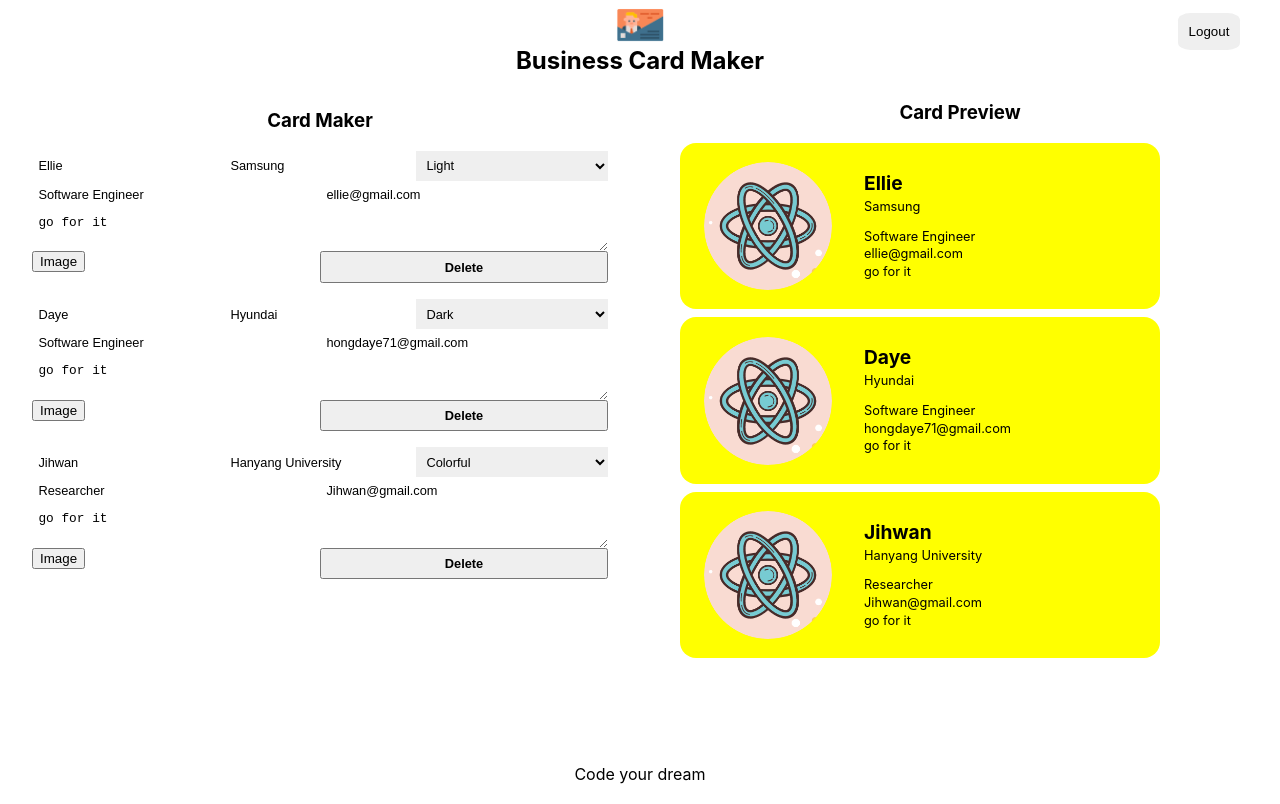
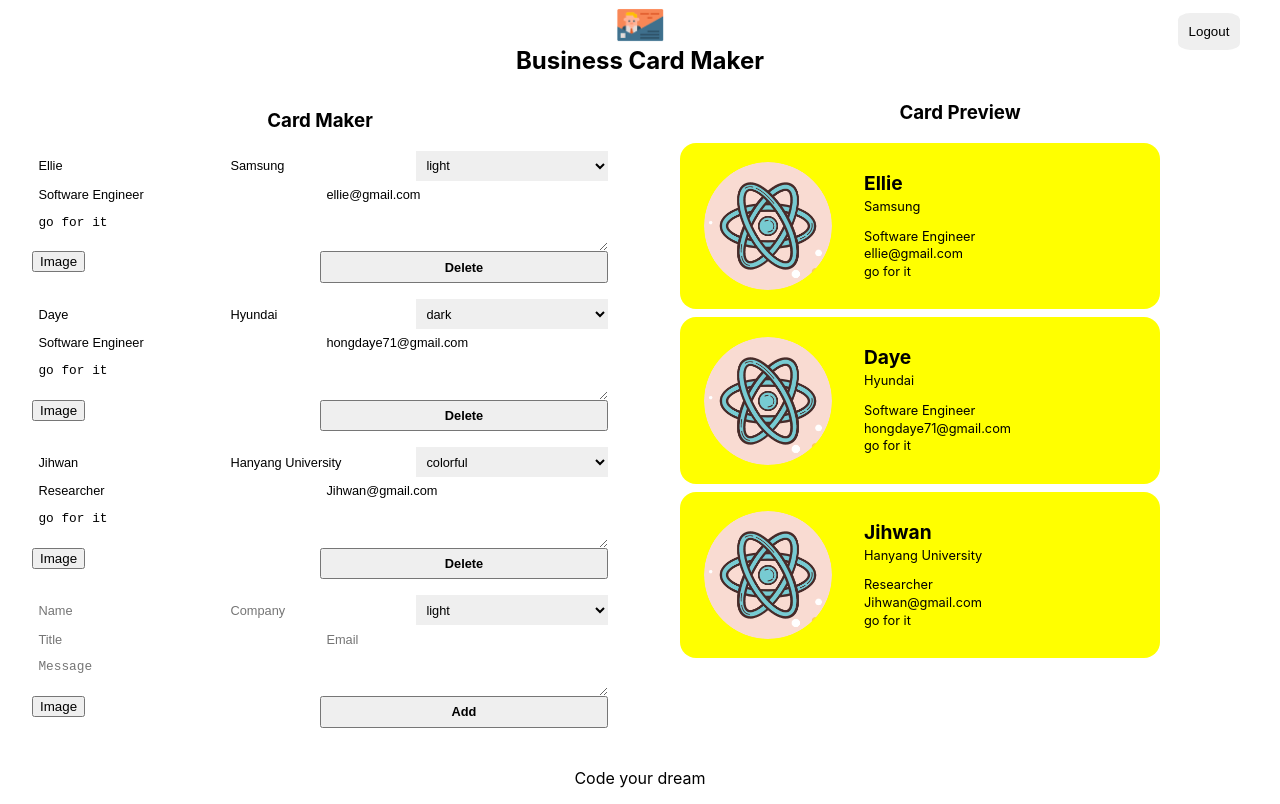
Before and after one commit to HongDaye71/React_BusinessCard, a React (Create React App) app: page /maker in a window 1280 px wide. Built offline with nearby package versions, Linux system fonts and the light colour scheme; no server answers; sample sign-in values are in the browser's storage.

Commit message:
20220701_AddForm생성

```diff
--- /dev/null
+++ b/src/components/card_add_form/card_add_form.jsx
@@ -0,0 +1,67 @@
+import React, { useRef } from 'react';
+import Button from '../button/button';
+import Image_file_input from '../image_file_input/image_file_input';
+import styles from './card_add_form.module.css'
+
+const CardAddForm = ({ onAdd }) => {
+    const formRef = useRef();
+    const nameRef = useRef();
+    const companyRef = useRef();
+    const themeRef = useRef();
+    const titleRef = useRef();
+    const emailRef = useRef();
+    const messageRef = useRef();
+
+    const onSubmit = (event) => {
+        event.preventDefault();
+        const card = {
+            id: Date.now(),
+            name : nameRef.current.value || '',
+            company : companyRef.current.value || '',
+            theme : themeRef.current.value,
+            title : titleRef.current.value || '',
+            email : emailRef.current.value || '',
+            message : messageRef.current.value || '',
+            fileName: '',
+            fileURL: '',
+        };
+        formRef.current.reset(); //제출 시, value reset
+        onAdd(card);
+    }
+
+    return (
+        <form ref={formRef} className={styles.form}>
+            <input ref={nameRef} className={styles.input} type="text" name="name" placeholder="Name" />
+            <input ref={companyRef} className={styles.input} type="text" name="company" placeholder="Company" />
+            <select  ref={themeRef} className={styles.select} name="theme" placeholder="Theme">
+                <option placeholder="light">light</option>
+                <option placeholder="dark">dark</option>
+                <option placeholder="colorful">colorful</option>
+            </select>
+            <input ref={titleRef} className={styles.input} type="text" name="title" placeholder="Title" />
+            <input ref={emailRef} className={styles.input} type="text" name="email" placeholder="Email" />
+            <textarea ref={messageRef} className={styles.textarea} name="message" placeholder="Message"></textarea>
+            <div className={styles.fileInput}>
+                <Image_file_input />
+            </div>
+            <Button name='Add' onClick={onSubmit} />
+        </form>
+    );
+};
+
+export default CardAddForm;
+
+
+/*
+[CardAddForm 생성과정]
+1. CardEditForm 폴더복사
+2. value는 placeholder로 변경
+3. CardAddForm에 map을 통해 정보를 전달해주는 editor에 CardAddForm추가
+4. useRef를 통해 입력값 받아오기
+5. onAdd에 값을 전달하여 Maker에서 새로운 카드를 생성
+
+[Etc.]
+특정 키워드 자동선택: Ctrl + D
+다중선택(드래그사용): Alt + Shift
+커서이동: 방향키 단독사용(한 칸씩 이동) or Ctrl + 방향키사용(가장 좌측 혹은 우측이동)
+*/
--- /dev/null
+++ b/src/components/card_add_form/card_add_form.module.css
@@ -0,0 +1,45 @@
+@value makerBlack, makerWhite from '../../common/colors.css';
+
+.form {
+  display: flex;
+  width: 100%;
+  flex-wrap: wrap;
+  border-top: 1px solid makerBlack;
+  border-left: 1px solid makerBlack;
+  margin-bottom: 1em;
+}
+
+.input,
+.textarea,
+.select,
+.button,
+.fileInput {
+  font-size: 0.8rem;
+  width: 100%;
+  border: 0;
+  padding: 0.5em;
+  border-bottom: 1px solid makerBlack;
+  border-right: 1px solid makerBlack;
+  background: makerWhite;
+}
+
+.input,
+.select {
+  flex: 1 1 30%;
+}
+
+.fileInput {
+  padding: 0;
+  flex: 1 1 50%;
+}
+
+.input:focus,
+.textarea:focus,
+.select:focus,
+.button:focus {
+  outline: 0;
+}
+
+.textarea {
+  flex-basis: 100%;
+}
--- a/src/components/card_edit_form/card_edit_form.jsx
+++ b/src/components/card_edit_form/card_edit_form.jsx
@@ -15,9 +15,9 @@
             <input className={styles.input} type="text" name="name" value={name} />
             <input className={styles.input} type="text" name="company" value={company} />
             <select className={styles.select} name="theme" value={theme}>
-                <option value="light">Light</option>
-                <option value="dark">Dark</option>
-                <option value="colorful">Colorful</option>
+                <option value="light">light</option>
+                <option value="dark">dark</option>
+                <option value="colorful">colorful</option>
             </select>
             <input className={styles.input} type="text" name="title" value={title} />
             <input className={styles.input} type="text" name="email" value={email} />
--- a/src/components/editor/editor.jsx
+++ b/src/components/editor/editor.jsx
@@ -1,13 +1,15 @@
 import React from 'react';
+import CardAddForm from '../card_add_form/card_add_form';
 import Card_edit_form from '../card_edit_form/card_edit_form';
 import styles from './editor.module.css'
 
-const Editor = ({ cards }) =>
+const Editor = ({ cards, addCard }) =>
     <section className={styles.editor}>
         <h1 className={styles.title}>Card Maker</h1>
         {cards.map(card => (
-            <Card_edit_form card={card}></Card_edit_form>
+            <Card_edit_form key={card.id} card={card} />
         ))}
+        <CardAddForm onAdd={addCard}/>
     </section>
 
 export default Editor;
--- a/src/components/maker/maker.jsx
+++ b/src/components/maker/maker.jsx
@@ -60,11 +60,17 @@
         //사용자의 정보변경이 발생한 경우 실행되며, 로그아웃으로 인해 정보가 남아있지 않다면 Home으로 화면이동
     })
 
+    const addCard = card => {
+        const updated = [...cards, card];
+        setCards(updated);
+        //기존의 card복사 후 새롭게 받은 card추가
+    }
+
     return(
         <section className={styles.maker}>
             <Header onLogout={onLogout}/>
             <div className={styles.container}>
-                <Editor cards={cards}/>
+                <Editor cards={cards} addCard={addCard}/>
                 <Preview cards={cards}/>
             </div>
             <Footer />
```
